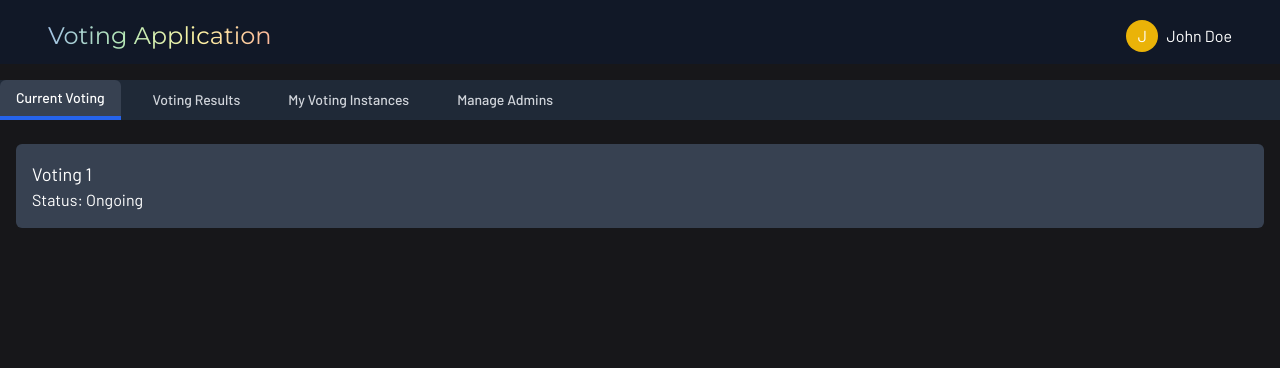
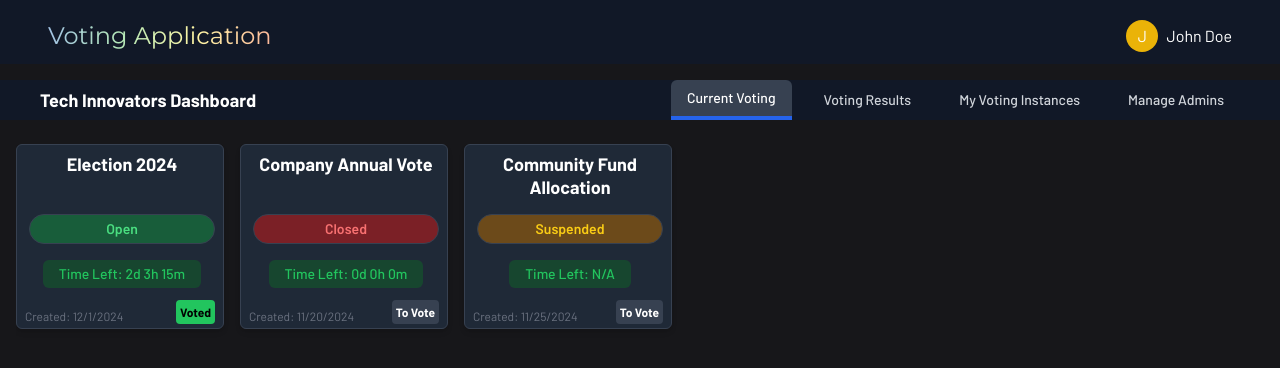
Before and after one commit to isaackohjw/DApp, a Next.js app in the folder front-end/: page / in a window 1280 px wide. Shown: the top 368 px of the page. Built offline with nearby package versions, Linux system fonts and the light colour scheme.

Commit message:
current voting instances done

```diff
--- a/front-end/src/app/page.tsx
+++ b/front-end/src/app/page.tsx
@@ -18,9 +18,33 @@ export default function Dashboard() {
 
   // Simulated data
   const userRole: Role = "Owner"; // Can be "Voter", "Admin", or "Owner"
+
+  // Test Data for Voting Instances
   const votingInstances = [
-    { id: 1, title: "Voting 1", status: "Ongoing" },
-    { id: 2, title: "Voting 2", status: "Completed" },
+    {
+      id: 1,
+      title: "Election 2024",
+      status: "Open",
+      createdAt: "2024-12-01",
+      timeLeft: "2d 3h 15m",
+      hasVoted: true,
+    },
+    {
+      id: 2,
+      title: "Company Annual Vote",
+      status: "Closed",
+      createdAt: "2024-11-20",
+      timeLeft: "0d 0h 0m",
+      hasVoted: false,
+    },
+    {
+      id: 3,
+      title: "Community Fund Allocation",
+      status: "Suspended",
+      createdAt: "2024-11-25",
+      timeLeft: "N/A",
+      hasVoted: false,
+    },
   ];
 
   // Handlers for Confirmation Modal
@@ -55,18 +79,21 @@ export default function Dashboard() {
       <Titlebar name="John Doe" initial="J" />
 
       {/* Tab Navigation */}
-      <Tabs activeTab={activeTab} onTabChange={setActiveTab} tabs={tabs} />
+      <Tabs
+        activeTab={activeTab}
+        onTabChange={setActiveTab}
+        tabs={tabs}
+        organisationName="Tech Innovators"
+      />
 
       {/* Main Content */}
       <div className="pt-16 px-4" style={{ marginTop: "-40px" }}>
         {/* Tab Content */}
         {activeTab === "currentVoting" && (
-          <div>
-            {votingInstances
-              .filter((instance) => instance.status === "Ongoing")
-              .map((instance) => (
-                <VotingInstanceCard key={instance.id} instance={instance} />
-              ))}
+          <div className="flex space-x-4 overflow-x-auto">
+            {votingInstances.map((instance) => (
+              <VotingInstanceCard key={instance.id} instance={instance} />
+            ))}
           </div>
         )}
 
--- a/front-end/src/components/dashboard_taskbar.tsx
+++ b/front-end/src/components/dashboard_taskbar.tsx
@@ -26,13 +26,24 @@ interface TabsProps {
   activeTab: string;
   onTabChange: (tab: string) => void;
   tabs: { label: string; value: string }[];
+  organisationName: string;
 }
 
-export const Tabs: React.FC<TabsProps> = ({ activeTab, onTabChange, tabs }) => {
+export const Tabs: React.FC<TabsProps> = ({
+  activeTab,
+  onTabChange,
+  tabs,
+  organisationName,
+}) => {
   return (
-    <div className="mt-20 bg-gray-800 z-10">
-      {" "}
-      <div className="flex space-x-4">
+    <div className="mt-20 bg-gray-900 z-10">
+      <div className="flex justify-between items-center px-6">
+        {/* Organisation Name + Dashboard */}
+        <div className="text-white text-lg font-bold ml-4">
+          {organisationName} Dashboard
+        </div>
+        {/* Tabs Section */}
+        <div className="flex space-x-4 mr-4">
           {tabs.map((tab) => (
             <Tab
               key={tab.value}
@@ -44,5 +55,6 @@ export const Tabs: React.FC<TabsProps> = ({ activeTab, onTabChange, tabs }) => {
           ))}
         </div>
       </div>
+    </div>
   );
 };
--- a/front-end/src/components/voting_instance.tsx
+++ b/front-end/src/components/voting_instance.tsx
@@ -2,17 +2,78 @@ interface VotingInstanceCardProps {
   instance: {
     id: number;
     title: string;
-    status: string;
+    status: string; // "Open" | "Closed" | "Suspended"
+    createdAt?: string;
+    timeLeft?: string;
+    hasVoted?: boolean;
   };
 }
 
 export const VotingInstanceCard: React.FC<VotingInstanceCardProps> = ({
   instance,
 }) => {
+  const {
+    id,
+    title,
+    status,
+    createdAt = new Date().toISOString(),
+    timeLeft = "N/A",
+    hasVoted = false,
+  } = instance;
+
   return (
-    <div className="bg-gray-700 text-white p-4 rounded-md mb-4">
-      <h3 className="text-lg">{instance.title}</h3>
-      <p>Status: {instance.status}</p>
+    <div className="bg-gray-800 text-white p-2 pl-3 rounded-md shadow-md mb-6 border border-gray-700 relative w-52">
+      {/* Title */}
+      <h3
+        className="text-lg font-bold text-white mb-4 text-center leading-tight line-clamp-2"
+        style={{ minHeight: "2.8rem" }}
+      >
+        {instance.title}
+      </h3>
+
+      {/* Status */}
+      <div
+        className={`flex justify-center items-center px-1 py-1 rounded-full text-sm font-semibold mb-4 bg-opacity-60 border border-gray-700 ${
+          getStatusStyles(status).bg
+        }`}
+      >
+        <span className={getStatusStyles(status).text}>{status}</span>
+      </div>
+
+      {/* Time Left */}
+      <div className="flex justify-center items-center mb-8">
+        <span className="px-4 py-1 rounded-md text-green-500 bg-green-900 bg-opacity-70 text-sm font-medium">
+          Time Left: {timeLeft}
+        </span>
+      </div>
+
+      {/* Created At */}
+      <div className="absolute bottom-1 left-2 text-xs text-gray-500">
+        Created: {new Date(createdAt).toLocaleDateString()}
+      </div>
+
+      {/* Vote Status Box */}
+      <div
+        className={`absolute bottom-1 right-2 px-1 py-1 rounded text-xs font-bold ${
+          hasVoted ? "bg-green-500 text-black" : "bg-gray-700 text-white"
+        }`}
+      >
+        {hasVoted ? "Voted" : "To Vote"}
+      </div>
     </div>
   );
 };
+
+// Helper function remains the same
+const getStatusStyles = (status: string) => {
+  switch (status) {
+    case "Open":
+      return { bg: "bg-green-700", text: "text-green-400" };
+    case "Closed":
+      return { bg: "bg-red-700", text: "text-red-400" };
+    case "Suspended":
+      return { bg: "bg-yellow-700", text: "text-yellow-400" };
+    default:
+      return { bg: "bg-gray-700", text: "text-white" };
+  }
+};
```
Lines whose indentation alone changed are shown as unchanged.
